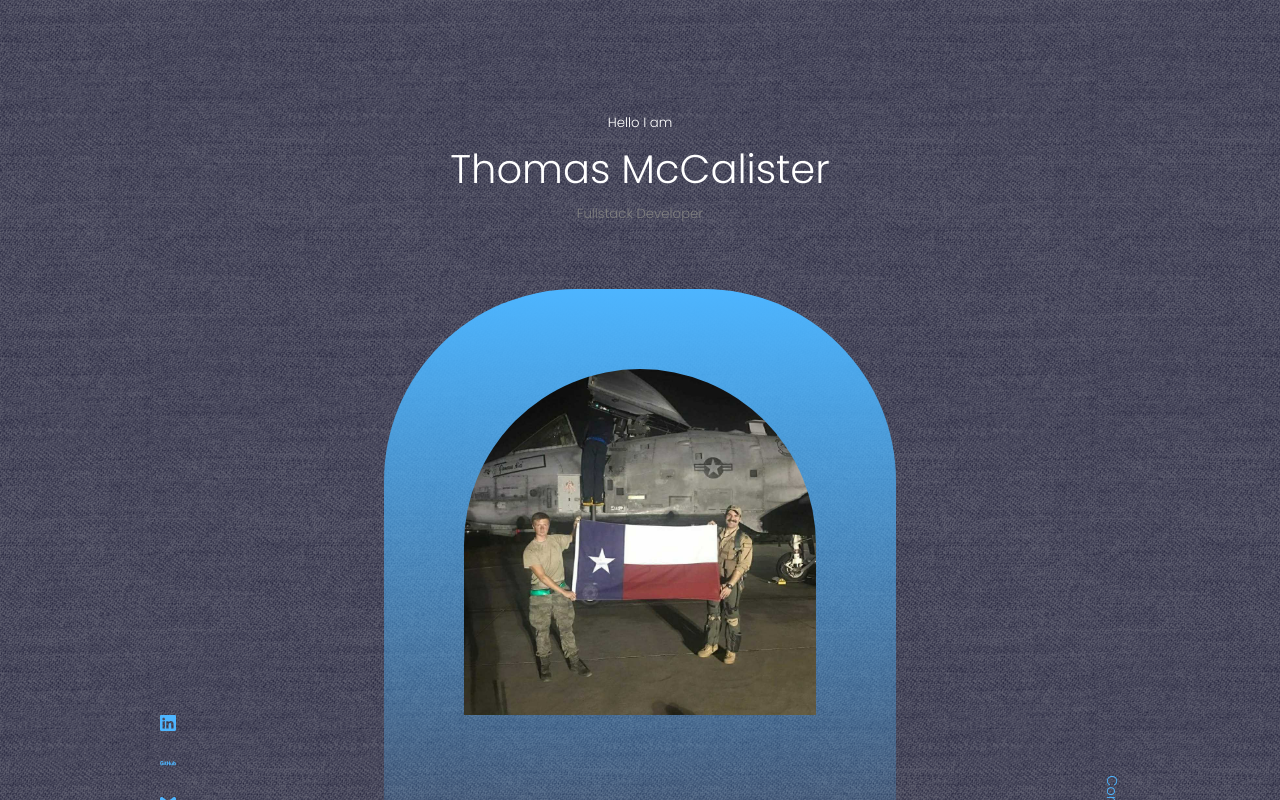
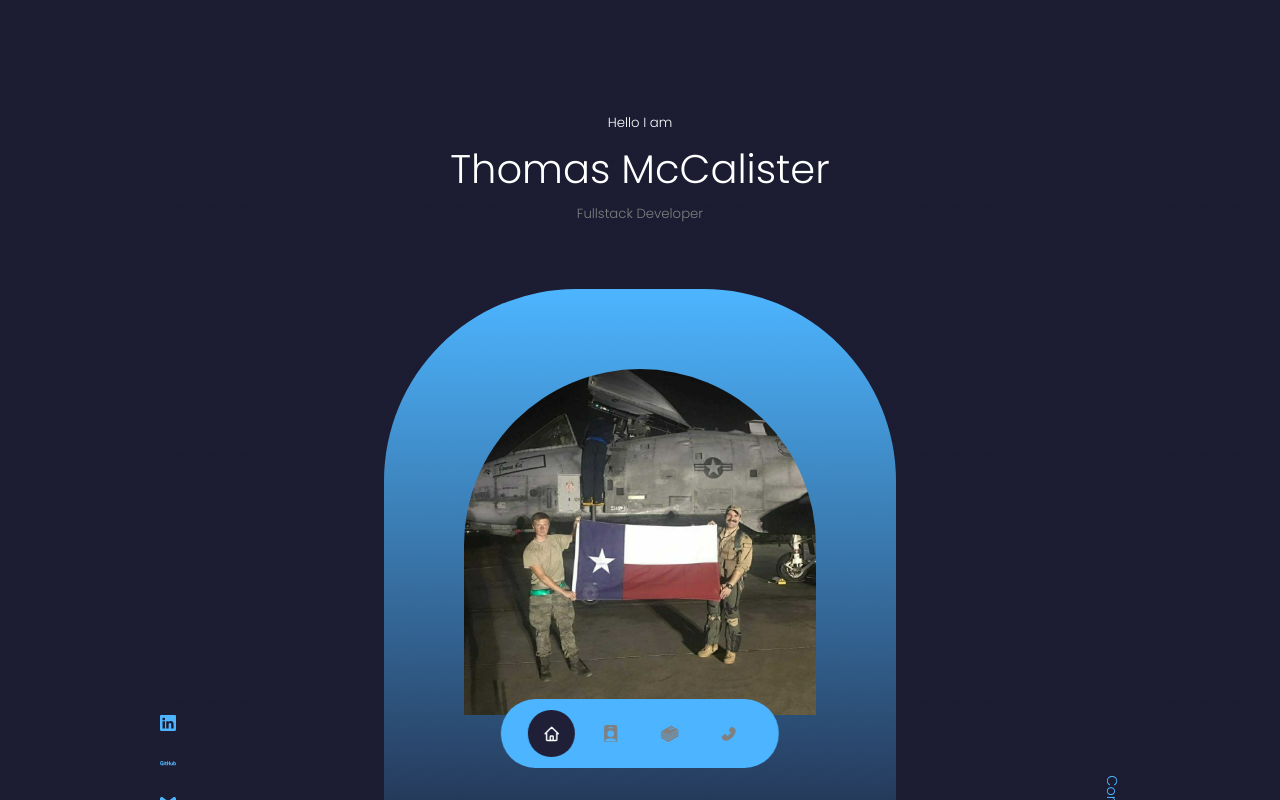
Before and after one commit to kyrotomato/portfolio-react, a React (Create React App) app: page / in a window 1280 px wide. Shown: the top 800 px of the page. Built offline with nearby package versions, Linux system fonts and the light colour scheme.

Commit message:
finished floating navbar still need use state for styling

```diff
--- a/src/components/About/index.js
+++ b/src/components/About/index.js
@@ -3,7 +3,7 @@ import './about.css'
 
 function About(){
     return (
-        <section class="aboutSection">
+        <section class="aboutSection" id="about">
             <h1>
                 About Me!
             </h1>
--- a/src/components/Contact/index.js
+++ b/src/components/Contact/index.js
@@ -2,7 +2,11 @@ import React from 'react';
 import './contact.css';
 
 function Contact(){
-    <div></div>
+    return(
+    <section id="contact">
+            Contact
+            </section>
+    )
 }
 
 export default Contact
--- a/src/components/Nav/index.js
+++ b/src/components/Nav/index.js
@@ -1,15 +1,21 @@
 import React from "react";
 import './nav.css';
+import {HiOutlineHome} from 'react-icons/hi'
+import {BsFillPersonBadgeFill} from 'react-icons/bs'
+import {SiBookstack} from 'react-icons/si'
+import {AiFillPhone} from 'react-icons/ai'
+import {useState} from 'react'
 
 function Nav(){
+    const [activeNav, setActiveNav] = useState('#')
     return(
-        <div>
-        <ul id="navHeader">
-            <li id="homeHeader"><a>HomePage</a></li>
-            <li id="projectsHeader"><a>Projects</a></li>
-            <li id="resumeHeader"><a>Resume</a></li>
-        </ul>
-        </div>
+        <nav>
+
+            <a className={activeNav === '#' ? 'active' : ''} href="#"><HiOutlineHome/></a>
+            <a href="#projects" onClick={() => setActiveNav('#projects')} className={activeNav === '#about' ? 'active' : ''}><BsFillPersonBadgeFill/></a>
+            <a href="#resume"><SiBookstack/></a>
+            <a href="#contact"><AiFillPhone/></a>
+        </nav>
     );
 }
 
--- a/src/components/Nav/nav.css
+++ b/src/components/Nav/nav.css
@@ -0,0 +1,30 @@
+nav {
+    background: var(--color-primary);
+    width: max-content;
+    display: block;
+    padding: 0.7rem 1.7rem;
+    position: fixed;
+    left: 50%;
+    transform: translateX(-50%);
+    bottom: 2rem;
+    display: flex;
+    gap: 0.8rem;
+    border-radius: 3rem;
+    backdrop-filter: blur(15px);
+}
+
+nav a {
+    background: transparent;
+    padding: 0.9rem;
+    border-radius: 50%;
+    display: flex;
+    color: var(--color-light);
+    font-size: 1.1rem;
+}
+nav a:hover{
+    background: rgba(0, 0, 0, 0.2);
+}
+nav a.active{
+    background: var(--color-bg);
+    color: var(--color-white);
+}
--- a/src/components/Projects/index.js
+++ b/src/components/Projects/index.js
@@ -2,7 +2,7 @@ import React from 'react';
 import './projects.css';
 
 function Projects(){
-    <div></div>
+    <section id="Projects"></section>
 }
 
 export default Projects
--- a/src/components/Resume/index.js
+++ b/src/components/Resume/index.js
@@ -2,7 +2,7 @@ import React from 'react'
 import './resume.css'
 
 function Resume(){
-    <div></div>
+    <section id="resume">Resume</section>
 }
 
 export default Resume
--- a/src/index.css
+++ b/src/index.css
@@ -57,6 +57,7 @@ h1{
 
 section{
   margin-top: 8rem;
+  height: 100vh;
 }
 section > h2, section > h5 {
   text-align: center;
```
Also changed, not shown: src/Assets/Images/background.jpg.
